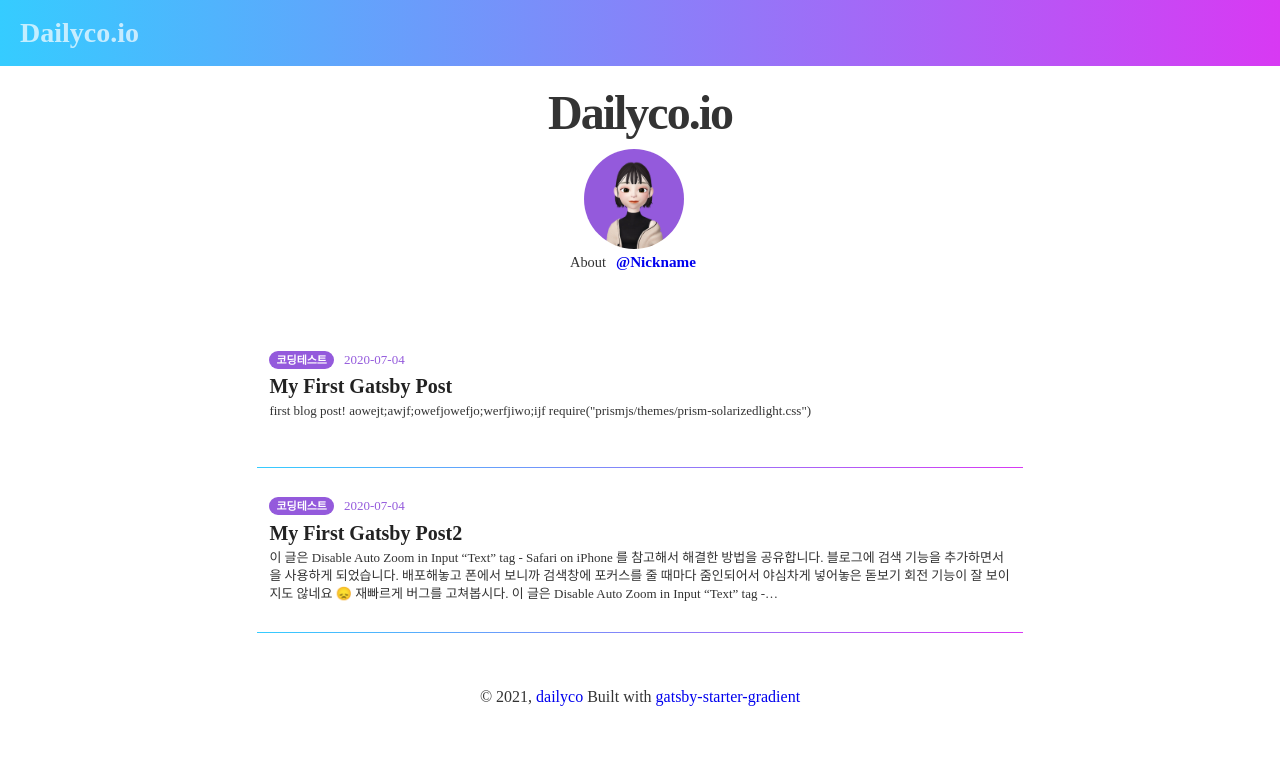
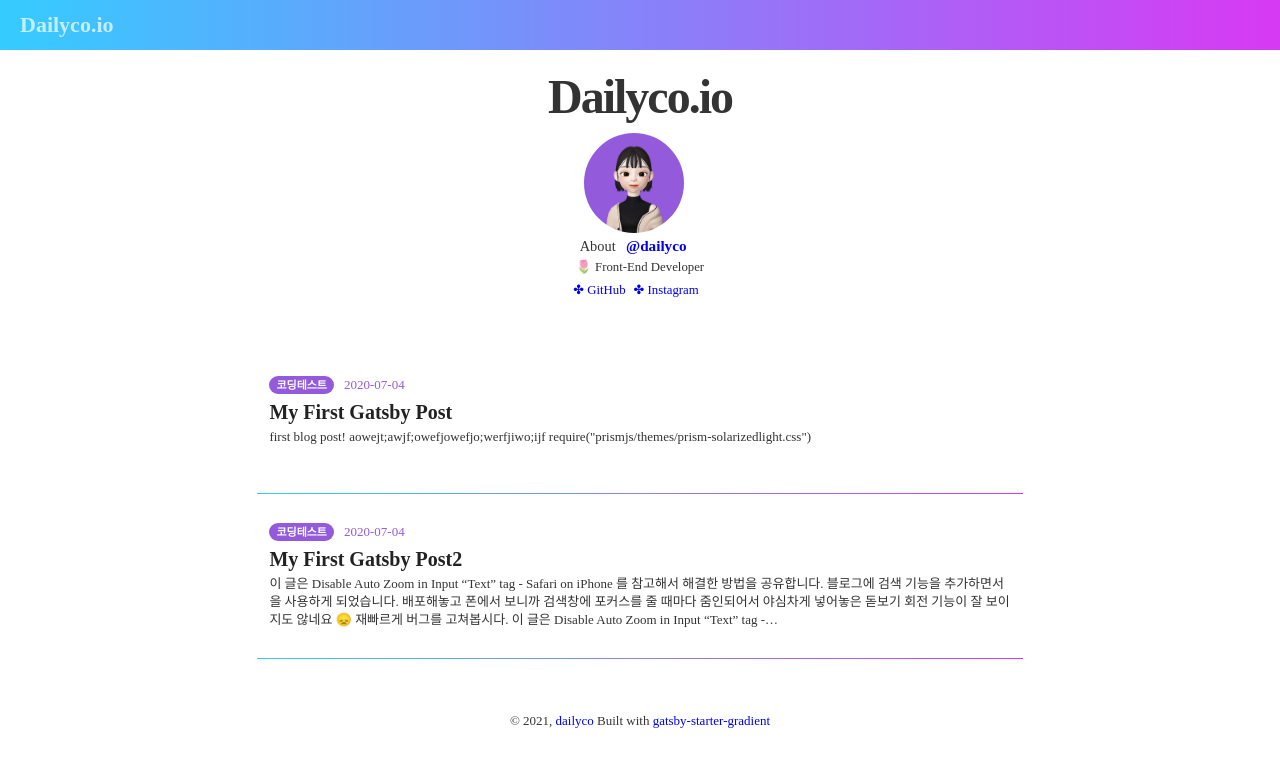
Before and after one commit to dailyco/gatsby-starter-gradient, a Gatsby site: page / in a window 1280 px wide. Built offline with nearby package versions, Linux system fonts and the light colour scheme; Gatsby itself is replaced by a stand-in of ours.

Commit message:
refact: refactoring components
- bio
- footer
- header
- title

```diff
--- a/src/components/bio/index.js
+++ b/src/components/bio/index.js
@@ -7,10 +7,7 @@
 
 import "./index.scss"
 
-const Bio = ({ avatar, site }) => {
-  const { author, introduction, social } = site.siteMetadata
-
-  return (
+const Bio = ({ avatar, author, introduction, social }) => (
   <div className="bio">
     <div className="author">
       <div className="author-description">
@@ -38,26 +35,19 @@
     </div>
   </div>
 )
-}
 
 Bio.propTypes = {
-  site: PropTypes.object,
   avatar: PropTypes.object,
+  author: PropTypes.string,
+  introduction: PropTypes.string,
+  social: PropTypes.object,
 }
 
 Bio.defaultProps = {
-  site: {
-    siteMetadata: {
-      author: "Nickname",
-      introduction: ``,
+  avatar: {},
+  author: "nickname",
+  introduction: "Front-end developer",
   social: {},
-    },
-  },
-  avatar: {
-    childImageSharp: {
-      fixed: {},
-    },
-  },
 }
 
 export default Bio
--- a/src/components/footer/index.scss
+++ b/src/components/footer/index.scss
@@ -1,4 +1,5 @@
 .footer {
   text-align: center;
-  margin-top: 2rem;
+  margin: 2rem 0 1rem;
+  font-size: 13px;
 }
--- a/src/components/header/index.scss
+++ b/src/components/header/index.scss
@@ -3,13 +3,13 @@
 .header {
   position: relative;
   width: 100%;
-  height: 66px;
+  height: 50px;
   background: $theme-gradient;
 
   .link {
     display: inline-block;
-    line-height: 66px;
-    font-size: 28px;
+    line-height: 50px;
+    font-size: 22px;
     color: $top-header-text-color;
     opacity: 0.7;
     margin-left: 20px;
--- a/src/components/title/index.scss
+++ b/src/components/title/index.scss
@@ -1,14 +1,11 @@
 .blog-title {
   text-align: center;
-  margin-top: 0;
-  border-bottom: none;
   font-weight: 900;
   font-size: 48px;
+  line-height: 48px;
   letter-spacing: -2px;
 }
 
 .link {
-  box-shadow: none;
-  text-decoration: none;
   color: inherit;
 }
```
Lines whose indentation alone changed are shown as unchanged.
